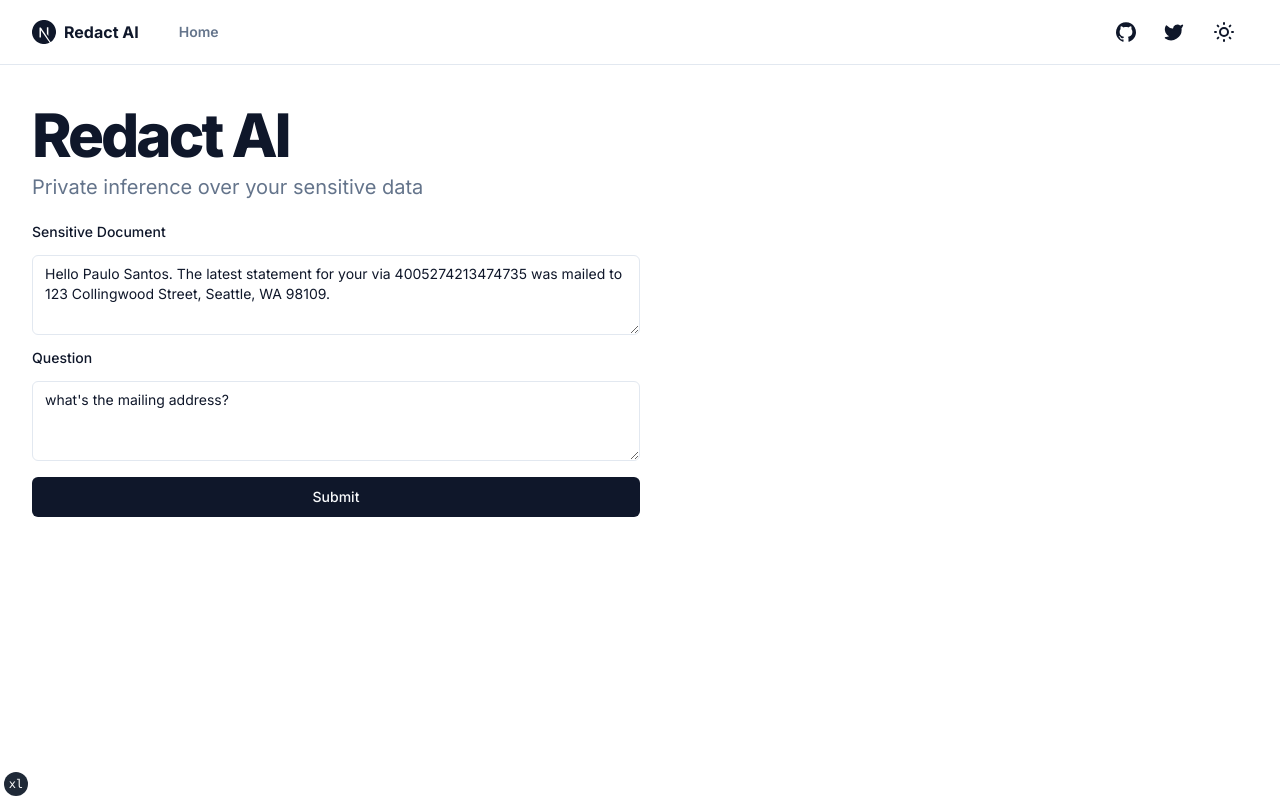
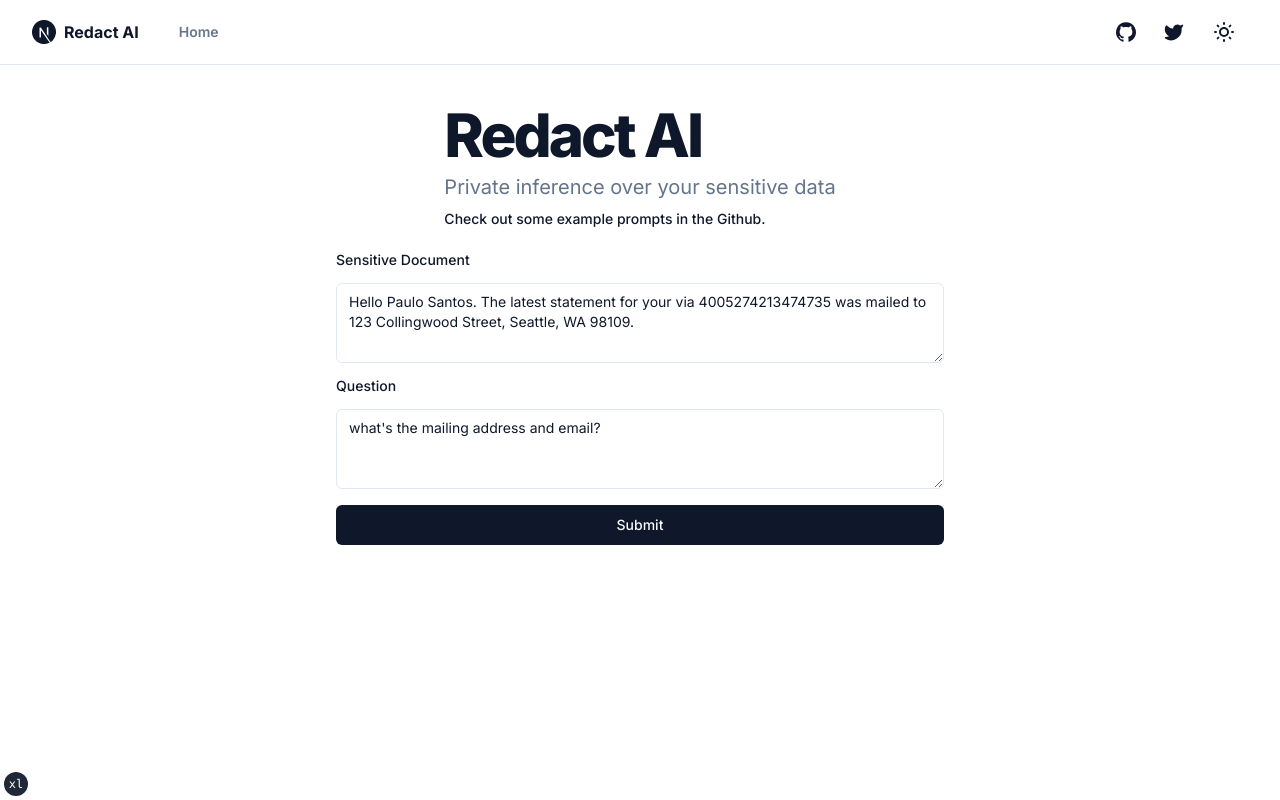
Before and after one commit to gbt42/redact-ai-client, a Next.js app: page / in a window 1280 px wide. Built offline with nearby package versions, Linux system fonts and the light colour scheme.

Commit message:
Minor styling fix

```diff
--- a/app/page.tsx
+++ b/app/page.tsx
@@ -12,10 +12,10 @@
 
 export default function IndexPage() {
   const [sensitive, setSensitive] = useState(
-    "Hello Paulo Santos. The latest statement for your via 4005274213474735 was mailed to 123 Collingwood Street, Seattle, WA 98109. "
+    "Hello Paulo Santos. The latest statement for your via 4005274213474735 was mailed to 123 Collingwood Street, Seattle, WA 98109."
   )
   const [question, setQuestion] = useState(
-    "what's the mailing address?"
+    "what's the mailing address and email?"
   )
 
   const [submitting, setSubmitting] = useState(false)
@@ -26,7 +26,7 @@
   const [unredactedAnswer, setUnredactedAnswer] = useState("")
 
   return (
-    <section className="container grid items-center gap-6 pb-8 pt-6 md:py-10">
+    <section className="container grid items-center gap-6 pb-8 pt-6 md:py-10 justify-items-center">
       <div className="flex flex-col items-start gap-2">
         <h1 className="text-3xl font-extrabold leading-tight tracking-tighter sm:text-3xl md:text-5xl lg:text-6xl">
           Redact AI
@@ -34,9 +34,12 @@
         <p className="max-w-[700px] text-lg text-muted-foreground sm:text-xl">
           Private inference over your sensitive data
         </p>
+        <p className="max-w-[700px] text-sm font-medium text-black-500">
+          Check out some example prompts in the <a href="https://github.com/gbt4/redactAI" className="text-blue hover:text-blue-700">Github.</a>
+        </p>
       </div>
-      <div className="flex flex-row w-full space-x-4">
-        <div className="flex flex-col gap-4 w-full md:w-1/2">
+      <div className="flex flex-row w-full space-x-2 justify-center">
+        <div className="flex flex-col gap-4 w-full md:w-1/2 justify-center">
           {/* <div className="flex flex-col mb-2"> */}
           <Label>Sensitive Document</Label>
           <Textarea
@@ -96,7 +99,7 @@
             {submitting ? "Loading" : "Submit"}
           </Button>
 
-          <div className="mb-2"></div>
+          <div className="mb-2 justify-items-center justify-content-center justify-content-center"></div>
           {redacted && mapping && (
             <>
               <Label>Redacted Document</Label>
```
